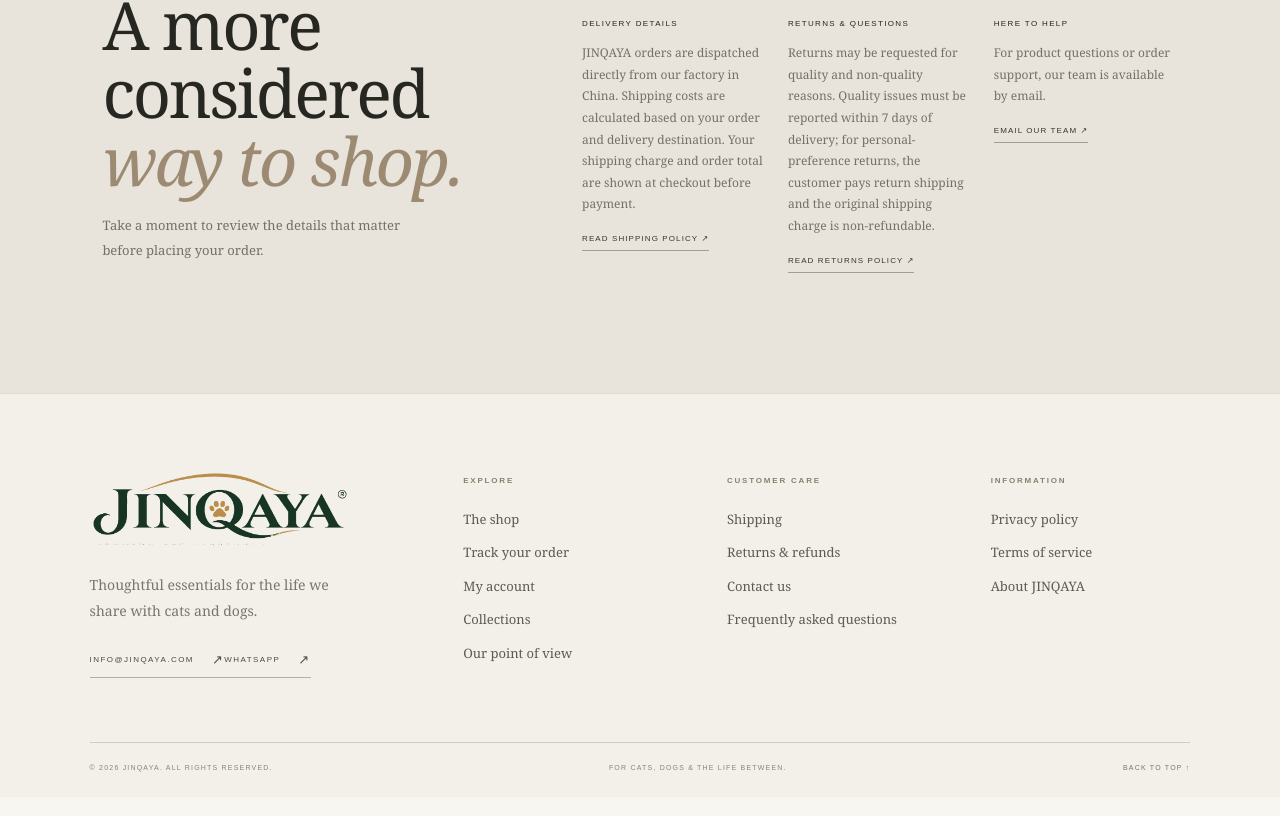
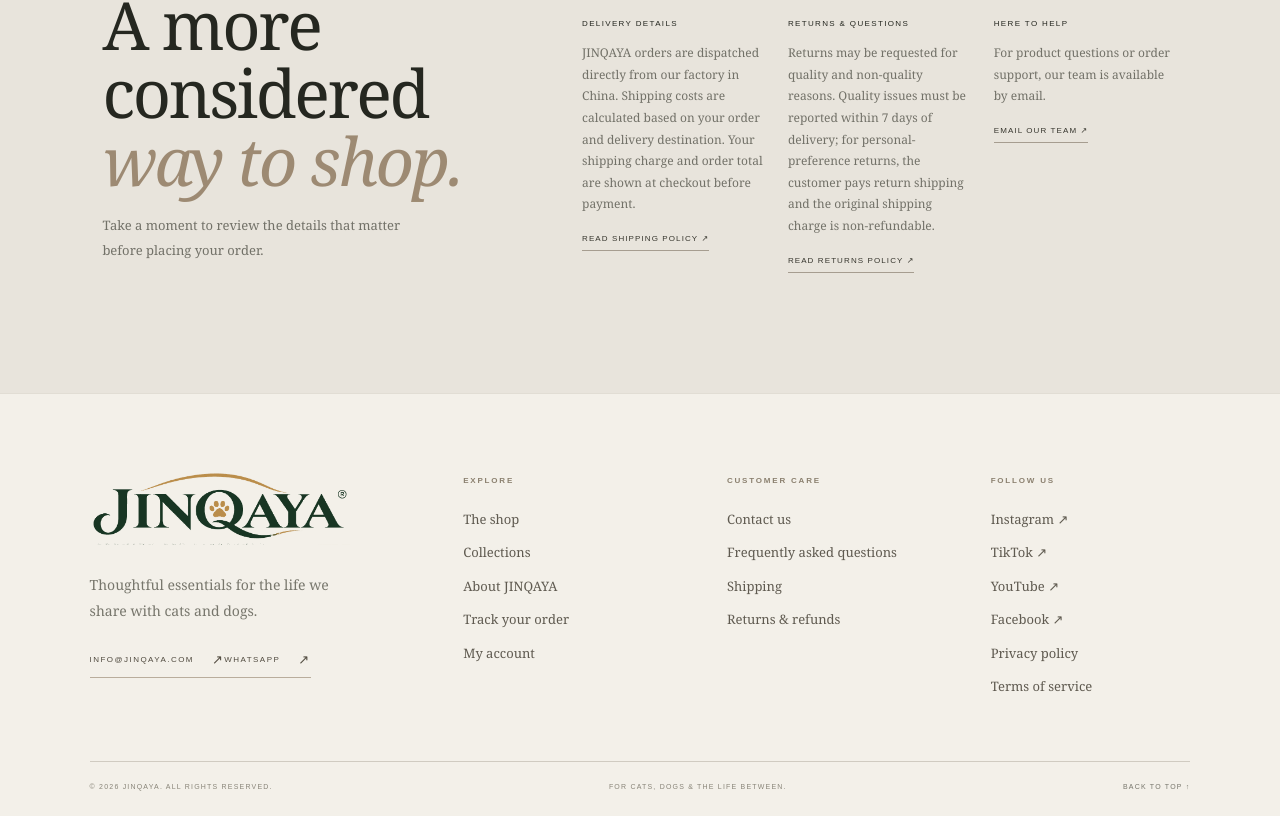
Before and after one commit to jinqaya-commits/jinqaya-store, a Next.js app: page / in a window 1280 px wide. Shown: the part 4245-5061 px from the top of the page. Built offline with nearby package versions, Linux system fonts and the light colour scheme; no server answers; the database is empty.

Commit message:
Use shared JINQAYA footer across storefront pages

```diff
--- a/src/app/page.tsx
+++ b/src/app/page.tsx
@@ -8,6 +8,7 @@ import { getRootCategories } from "@/lib/catalog";
 import { getStoreProducts } from "@/lib/products";
 import { createClient } from "@/lib/supabase/server";
 import { resolveProductImageUrls } from "@/lib/product-images";
+import { SiteFooter } from "@/components/storefront/site-footer";
 
 export const dynamic = "force-dynamic";
 
@@ -200,42 +201,7 @@ export default async function HomePage() {
         </div>
       </section>
 
-      <footer className="jq-footer">
-        <div className="jq-footer-main">
-          <div className="jq-footer-brand">
-            <Link className="jq-brand-logo-link" href="/" aria-label="JINQAYA home"><Image className="jq-brand-logo jq-footer-logo" src="/jinqaya-logo.png" alt="JINQAYA Premium Pet Lifestyle" width={900} height={287} /></Link>
-            <p>Thoughtful essentials for the life we share with cats and dogs.</p>
-            <a className="jq-footer-email" href="mailto:info@jinqaya.com">INFO@JINQAYA.COM <span>↗</span></a>
-            <a className="jq-footer-email" href="https://wa.me/8613247615836" target="_blank" rel="noopener noreferrer">WHATSAPP <span>↗</span></a>
-          </div>
-          <nav className="jq-footer-group" aria-label="Explore">
-            <h2>EXPLORE</h2>
-            <Link href="/shop">The shop</Link>
-            <Link href="/order-status">Track your order</Link>
-            <Link href="/account">My account</Link>
-            <Link href="#collections">Collections</Link>
-            <Link href="#point-of-view">Our point of view</Link>
-          </nav>
-          <nav className="jq-footer-group" aria-label="Customer care">
-            <h2>CUSTOMER CARE</h2>
-            <Link href="/policies/shipping">Shipping</Link>
-            <Link href="/policies/returns-refunds">Returns &amp; refunds</Link>
-            <Link href="/contact">Contact us</Link>
-            <Link href="/faq">Frequently asked questions</Link>
-          </nav>
-          <nav className="jq-footer-group" aria-label="Information">
-            <h2>INFORMATION</h2>
-            <Link href="/policies/privacy">Privacy policy</Link>
-            <Link href="/policies/terms">Terms of service</Link>
-            <Link href="/about">About JINQAYA</Link>
-          </nav>
-        </div>
-        <div className="jq-footer-bottom">
-          <span>© {new Date().getFullYear()} JINQAYA. ALL RIGHTS RESERVED.</span>
-          <span>FOR CATS, DOGS &amp; THE LIFE BETWEEN.</span>
-          <Link href="/">BACK TO TOP ↑</Link>
-        </div>
-      </footer>
+      <SiteFooter />
     </main>
   );
 }
```
